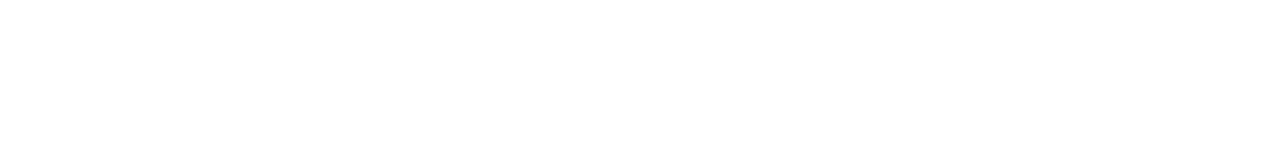
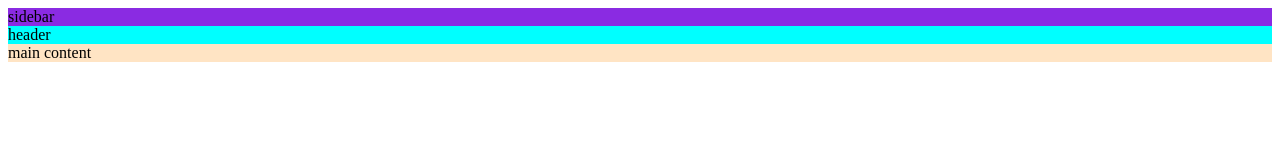
Before and after one commit to ftopalovski/odin-admin-dashboard, a plain HTML site: page index.html in a window 1280 px wide. Drawn offline with Linux system fonts and the light colour scheme.

Commit message:
add content and styling to grid

```diff
--- a/index.html
+++ b/index.html
@@ -8,10 +8,10 @@
     <title>Filip's Dashboard</title>
 </head>
 <body>
-    <div>
-        <div class="sidebar"></div>
-        <div class="header"></div>
-        <div class="main-content"></div>
+    <div class="grid-box">
+        <div class="sidebar">sidebar</div>
+        <div class="header">header</div>
+        <div class="main-content">main content</div>
     </div>
 </body>
 </html>
```
